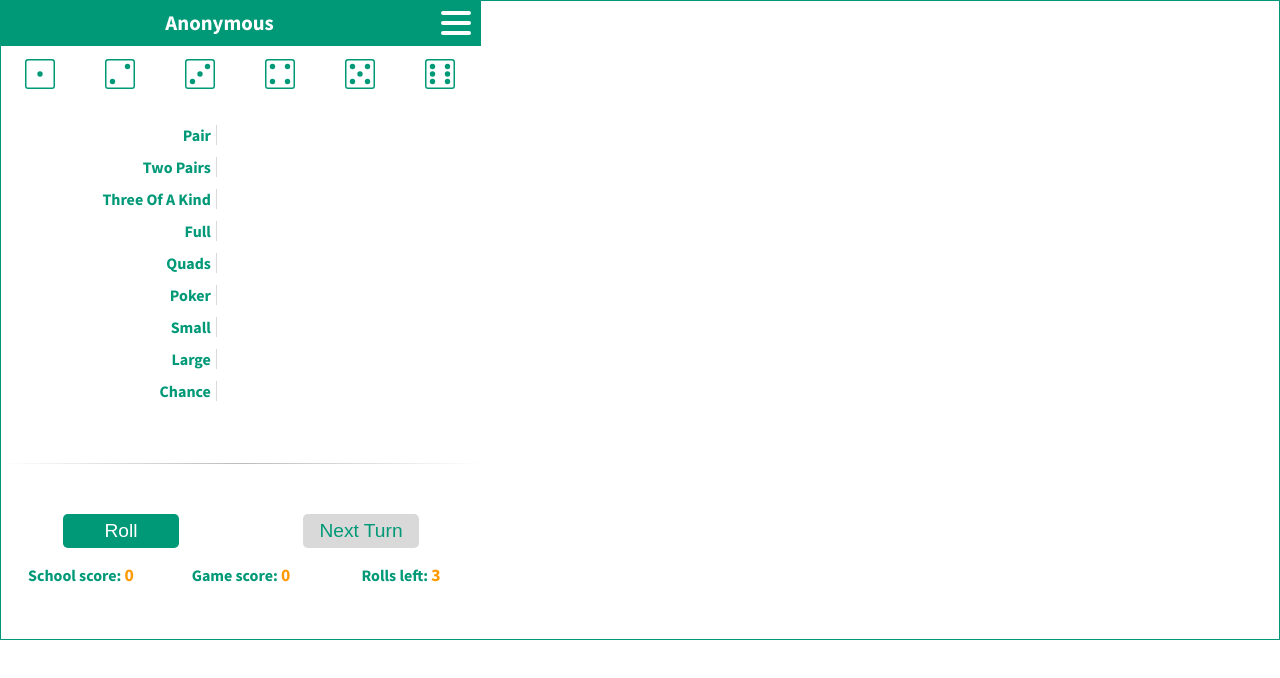
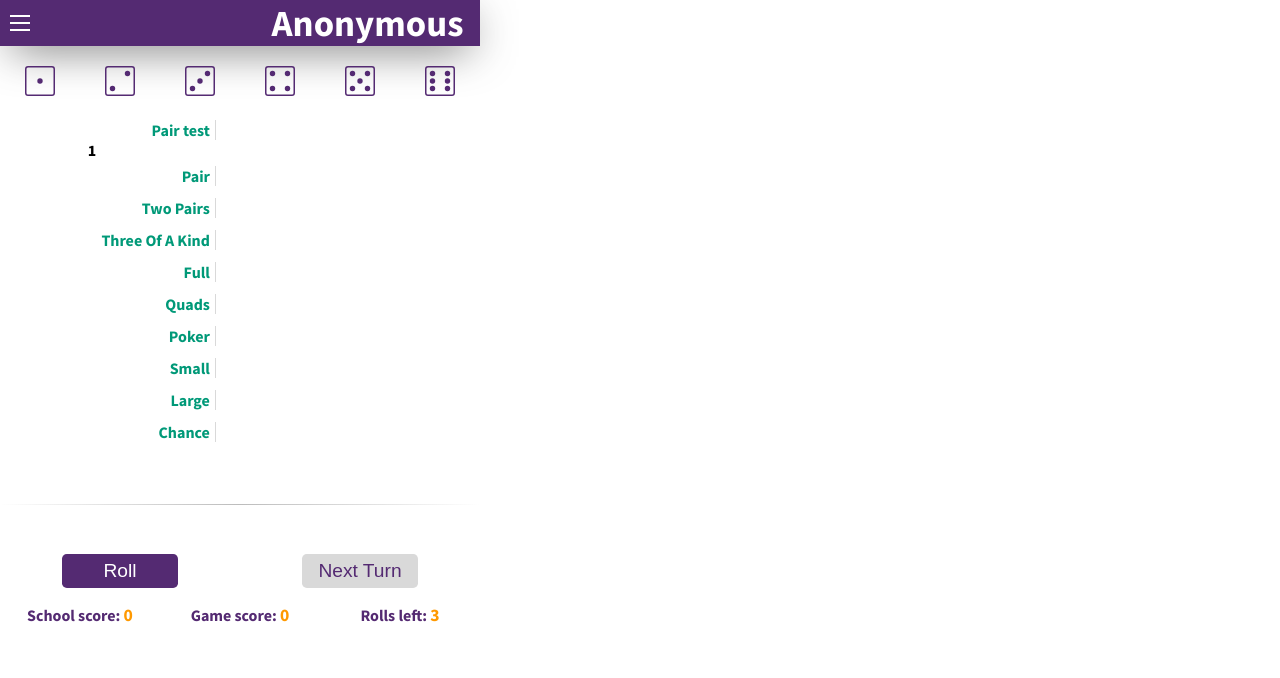
Before and after one commit to GavrilenkoGeorgi/Sharlushka, a Vue app in the folder client/: page /#/game in a window 1280 px wide. Shown: the top 678 px of the page. Built offline with nearby package versions, Linux system fonts and the light colour scheme; a web font is replaced by a local one.

Commit message:
Css color variables

```diff
--- a/client/src/App.vue
+++ b/client/src/App.vue
@@ -23,8 +23,17 @@ export default {
 
 <style lang="scss">
 @import url('https://fonts.googleapis.com/css?family=Source+Sans+Pro:700');
+@import "./assets/scss/index.scss";
 @import "./assets/scss/vars/hamburgers-settings";
 @import "../node_modules/hamburgers/_sass/hamburgers/hamburgers.scss";
+
+$color-green: hsl(167, 100%, 30%);
+$color-orange: hsl(36, 100%, 50%);
+$color-gray: hsl(0, 0%, 85%);
+$color-lightGray: hsl(0, 0%, 95%);
+$color-darkGray: hsl(0, 0%, 50%);
+$color-white: hsl(0, 0%, 100%);
+
 * {
   margin: 0;
   padding: 0;
@@ -43,8 +52,8 @@ body {
   // align-content: flex-end;
   // align-items: flex-end;
   // text-align: center;
-  border: 0.063em solid hsl(167, 100%, 30%);
+  // border: 0.063em solid hsl(167, 100%, 30%);
   // width: 360px;
-  height: 40em; //640 px
+  height: 100vh; //640 px
 }
 </style>
--- a/client/src/assets/scss/index.scss
+++ b/client/src/assets/scss/index.scss
@@ -1,4 +1,4 @@
 /**
  * Import Dependency
  */
- @import './globals/index.scss';
+ @import './vars/index.scss';
--- /dev/null
+++ b/client/src/assets/scss/vars/colors.scss
@@ -0,0 +1,34 @@
+// SASS style sheet */
+// Palette color codes */
+// Palette URL: http://paletton.com/#uid=14D0u0klzlldULShMtrpqd4ta4W */
+
+// Feel free to copy&paste color codes to your application */
+
+
+// As hex codes */
+
+$color-primary-0: #542A72;	// Main Primary color */
+$color-primary-1: #B380D7;
+$color-primary-2: #7B4B9D;
+$color-primary-3: #301246;
+$color-primary-4: #11041A;
+
+$color-very-red: #AA3838;
+$color-orange: hsl(36, 100%, 50%);
+$color-pale-primary: rgba(242, 225, 255, .5);
+$color-black-transparent: rgba(0, 0, 0, .5);
+$color-primary-transparent: rgba( 48, 18, 70, .9);
+
+
+// As RGBa codes */
+/*
+$rgba-primary-0: rgba( 84, 42,114,1);
+$rgba-primary-1: rgba(179,128,215,1);
+$rgba-primary-2: rgba(123, 75,157,1);
+$rgba-primary-3: rgba( 48, 18, 70,1);
+$rgba-primary-4: rgba( 17,  4, 26,1);
+*/
+
+
+// Generated by Paletton.com Â© 2002-2014 */
+// http://paletton.com */
--- a/client/src/assets/scss/vars/index.scss
+++ b/client/src/assets/scss/vars/index.scss
@@ -0,0 +1,2 @@
+@import './colors.scss';
+@import './hamburgers-settings.scss';
--- a/client/src/components/Game.vue
+++ b/client/src/components/Game.vue
@@ -80,6 +80,15 @@
 
     <div class="gameTable">
     <div class="game" v-on:click="recordResult">
+
+      <div class="gameCombination">
+        <p id="pair" class="label" v-on:click="addResultOnScreen">Pair test</p>
+        <p class="blinkingResult">1{{ $store.state.scoreArray[6].value }}</p>
+        <!--p class="result blink">{{ $store.state.scoreArray[6].value }}</p>
+        <p class="result saved">{{ $store.state.scoreArray[6].displayValues[0] }}</p>
+        <p class="result saved">{{ $store.state.scoreArray[6].displayValues[1] }}</p>
+        <p class="result saved">{{ $store.state.scoreArray[6].displayValues[2] }}</p-->
+      </div>
 
       <div class="combination">
         <p id="pair" class="label">Pair</p>
@@ -579,7 +588,7 @@ export default {
         } else {
           console.log(`Click harder! Combination ID is ${combinationId}.`)
         }
-        if (store.state.gameTurns === 33 && store.state.turnCompleted) {
+        if (store.state.gameTurns === 34 && store.state.turnCompleted) {
           // alert(`Game over, your score is ${store.state.schoolScoreTotal + store.state.gameTotal}`)
           store.state.nextTurnButtonDisabled = true
           store.state.testMenu = true
@@ -591,7 +600,10 @@ export default {
         const children = [...parent.children]
         return children.filter(child => child.classList.contains('blink'))
       } */
-    }// end of record result method
+    }, // end of record result method
+    addResultOnScreen () {
+      console.log(`Adding result`)
+    }
   }, // end of methods
   data () {
     return {
@@ -606,20 +618,21 @@ document.addEventListener('DOMContentLoaded', function (event) {
 
 <!-- Add "scoped" attribute to limit CSS to this component only -->
 <style lang="scss" scoped>
+@import "../assets/scss/index.scss";
 $color-green: hsl(167, 100%, 30%);
 $color-orange: hsl(36, 100%, 50%);
 $color-gray: hsl(0, 0%, 85%);
 $color-lightGray: hsl(0, 0%, 95%);
 $color-darkGray: hsl(0, 0%, 50%);
 $color-white: hsl(0, 0%, 100%);
-.content {
-  display: flex;
-  flex-direction: column;
-  border: 1px solid salmon;
+// .content {
+  // display: flex;
+  // flex-direction: column;
+  // border: 1px solid salmon;
   // align-items: center;
    //align-self: flex-start;
   // justify-content: space-around;
-}
+//}
 .school {
   display: flex;
   flex-direction: row;
@@ -641,6 +654,10 @@ $color-white: hsl(0, 0%, 100%);
 }
 .school > .combination {
   width: 2em;
+  display: flex;
+  flex-direction: column;
+  align-items: center;
+  justify-content: center;
   // border: 1px solid black;
 }
 .game > .combination {
@@ -654,7 +671,7 @@ $color-white: hsl(0, 0%, 100%);
   margin: 0em;
 }
 .diceIcon {
-  color: $color-green;
+  color: $color-primary-0;
 }
 .diceIcon:hover, .label:hover {
   color: $color-orange;
@@ -674,6 +691,7 @@ $color-white: hsl(0, 0%, 100%);
   padding: 0em;
   color: $color-darkGray;
   font-size: 1.2em;
+  text-align: center;
 }
 .result {
   padding: 0em .3em 0em .3em;
@@ -689,7 +707,7 @@ $color-white: hsl(0, 0%, 100%);
   background-color: $color-lightGray;
 }
 .currentPlayerName {
-  color: $color-green;
+  color: $color-primary-0;
 }
 .diceBox, .resultBox {
   display: flex;
@@ -718,7 +736,7 @@ $color-white: hsl(0, 0%, 100%);
   margin-bottom: .5em;
 }
 .gameButton, .menuButton {
-  background: $color-green;
+  background: $color-primary-0;
   border: none;
   // cursor: pointer;
   border-radius: .25em;
@@ -731,11 +749,11 @@ $color-white: hsl(0, 0%, 100%);
   margin: 0em .3em 0em .3em;
 }
 .gameButton:hover, .menuButton:hover {
-  box-shadow: 0px 0px 6px $color-green;
+  box-shadow: 0px 0px 6px $color-primary-0;
 }
 .disabledButton {
   background: $color-gray;
-  color: $color-green;
+  color: $color-primary-0;
   cursor: auto;
 }
 .disabledButton:hover {
@@ -755,7 +773,7 @@ $color-white: hsl(0, 0%, 100%);
   flex-wrap: wrap;
   flex-direction: row;
   justify-content: space-around;
-  color: $color-green;
+  color: $color-primary-0;
 }
 .infoItem {
   // border: 1px solid black;
@@ -778,19 +796,19 @@ $color-white: hsl(0, 0%, 100%);
   fill: $color-orange;
 }
 .resultBox svg:hover > .diceSvg {
-  stroke: $color-green;
+  stroke: $color-primary-0;
 }
 .resultBox svg:hover > .diceCircle {
-  fill: $color-green;
+  fill: $color-primary-0;
 }
 .diceSvg {
   fill: none;
-  stroke: $color-green;
+  stroke: $color-primary-0;
   stroke-width: 10px;
   fill-rule: evenodd;
 }
 .diceCircle {
-  fill: $color-green;
+  fill: $color-primary-0;
 }
 svg:hover > .diceSvg{
   stroke: $color-orange;
@@ -809,11 +827,11 @@ svg:hover > .diceCircle{
   // height: 602px;
   height: 8em;
   background-color: $color-white;
-  border: 1px solid $color-green;
-  box-shadow: 0px 0px 12px $color-green;
+  border: 1px solid $color-primary-0;
+  box-shadow: 0px 0px 12px $color-primary-0;
 }
 .finalScore {
-  color: $color-green;
+  color: $color-primary-0;
   font-size: 1.4em;
 }
 .faded {
--- a/client/src/components/Navigation.vue
+++ b/client/src/components/Navigation.vue
@@ -1,10 +1,32 @@
 <template>
-<div class="navigation"><div class="userName">{{ msg }}</div>
-<button class="hamburger hamburger--collapse" type="button" v-on:click="openMenu">
-    <span class="hamburger-box">
-      <span class="hamburger-inner"></span>
-    </span>
-    </button>
+<div id="navigation">
+  <div class="toolbar">
+    <div class="hamButton">
+      <button class="hamburger hamburger--collapse" type="button" v-on:click="openMenu">
+        <span class="hamburger-box">
+          <span class="hamburger-inner"></span>
+        </span>
+      </button>
+    </div>
+    <div class="userName">{{ msg }}</div>
+  </div>
+  <div id="sidenav">
+    <div class="blur"></div>
+    <h3 class="menuItem" v-on:click="openMenuItem">Rules</h3>
+    <p class="menuItemText">Lorem ipsum dolor sit amet, consectetur adipiscing elit. Aliquam posuere ornare accumsan.
+    Proin tristique purus quis imperdiet pulvinar. Interdum et malesuada fames ac ante ipsum primis in faucibus.
+    Nulla facilisi. Nulla facilisi. Aliquam non mi eget mauris sagittis tincidunt. Mauris aliquam nulla a massa
+    vulputate, ac faucibus dui tincidunt. Sed ornare euismod pretium. Mauris vel consectetur lacus. Duis tristique,
+    quam sit amet ultrices luctus, eros risus pharetra ante, facilisis dapibus lorem dui at nulla. Aliquam orci dolor,
+    lacinia sit amet tristique sed, sodales eget libero. Fusce scelerisque nisi elit.</p>
+    <h3 class="menuItem" v-on:click="openMenuItem">Settings</h3>
+    <p class="menuItemText">Lorem ipsum dolor sit amet, consectetur adipiscing elit. Aliquam posuere ornare accumsan.
+    Proin tristique purus quis imperdiet pulvinar. Interdum et malesuada fames ac ante ipsum primis in faucibus.
+    Nulla facilisi. Nulla facilisi. Aliquam non mi eget mauris sagittis tincidunt. Mauris aliquam nulla a massa
+    vulputate, ac faucibus dui tincidunt. Sed ornare euismod pretium. Mauris vel consectetur lacus. Duis tristique,
+    quam sit amet ultrices luctus, eros risus pharetra ante, facilisis dapibus lorem dui at nulla. Aliquam orci dolor,
+    lacinia sit amet tristique sed, sodales eget libero. Fusce scelerisque nisi elit.</p>
+  </div>
 </div>
 </template>
 
@@ -18,7 +40,22 @@ export default {
   },
   methods: {
     openMenu (event) {
-      event.currentTarget.classList.toggle('is-active')
+      let check = event.currentTarget.classList.toggle('is-active')
+      if (check) {
+        document.getElementById('sidenav').style.width = '100%'
+      } else {
+        document.getElementById('sidenav').style.width = '0'
+      }
+    },
+    openMenuItem (event) {
+      // console.log(`Opening menu item`)
+      // console.log(event.target.nextElementSibling.style.maxHeight)
+      if (event.target.nextElementSibling.style.maxHeight === '20em') {
+        event.target.nextElementSibling.style.maxHeight = '0em'
+      } else {
+        event.target.nextElementSibling.style.maxHeight = '20em'
+      }
+      // console.log(event.target.nextElementSibling.style.maxHeight)
     }
   }
 }
@@ -26,28 +63,96 @@ export default {
 
 <!-- Add "scoped" attribute to limit CSS to this component only -->
 <style lang="scss" scoped>
+@import "../assets/scss/index.scss";
+
 $color-green: hsl(167, 100%, 30%);
 
-.navigation {
+$color-gray: hsl(0, 0%, 85%);
+$color-lightGray: hsl(0, 0%, 95%);
+$color-darkGray: hsl(0, 0%, 50%);
+$color-white: hsl(0, 0%, 100%);
+
+#navigation {
+  // justify-content: space-between;
+  background-color: $color-primary-0;
+  box-shadow: 0px 10px 45px -11px rgba(0,0,0,0.75);
+  color: white;
+  // width: 100%;
+  // height: 2.8em;
+  // text-align: center;
+  // display: flex;
+  // flex-direction: row;
+}
+
+.toolbar {
   display: flex;
-  align-items: center;
-  justify-content: space-between;
-  background-color: $color-green;
-  color: white;
-  width: 100%;
-  height: 2.8em;
-  text-align: center;
-  // padding: 0em .4em 0em .4em;
+  // align-items: center;
+  // align-items: stretch;
+  // justify-content: space-around;
+  // align-content: center;
+  // justify-content: center;
+}
+.hamButton {
+  // border: 1px solid lime;
+  display: flex;
+  align-content: center;
 }
 .userName {
   width: 100%;
-  font-size: 1.3em;
+  font-size: 2.3em;
+  align-self: flex-end;
+  // border: 1px solid lime;
+  text-align: right;
+  padding-right: .45em;
 }
 .settings-icon {
   height: 1.2em;
 }
 button {
-  margin: 0em .6em 0em .2em;
+  margin: 0em .6em 0em .6em;
   padding: .2em 0em 0em 0em;
 }
+#sidenav {
+    height: 100vh;
+    width: 0%;
+    position: fixed;
+    z-index: 1;
+    top: 2.9em;
+    left: 0;
+    opacity: 1;
+    // background-color: $color-pale-primary;
+    overflow-x: hidden; /* Disable horizontal scroll */
+    // box-shadow: inset 0px 10px 45px -11px rgba(0,0,0,0.75);
+    // padding-top: 60px;
+    transition: 0.5s;
+    color: white;
+    display: flex;
+    flex-direction: column;
+    align-items: center;
+}
+.blur {
+  position: absolute;
+  background-color: $color-primary-transparent;
+  width: 100%;
+  height: inherit;
+  z-index: -1;
+}
+
+.menuItem {
+  margin-top: 1em;
+}
+
+.menuItem:hover {
+  color: $color-orange;
+  cursor: pointer;
+}
+.menuItemText {
+  font-size: .8em;
+  // padding: 1em 2em 1em 2em;
+  text-align: left;
+  // display: block;
+  transition: 1s;
+  overflow: hidden;
+  max-height: 0em;
+}
 </style>
--- a/client/src/store/store.js
+++ b/client/src/store/store.js
@@ -10,7 +10,7 @@ const state = {
   // caclculatedScore: 0,
   /* schoolTurns: 1, // counter for number of turns to complete school */
   schoolCompleted: false, // check if school is completed
-  gameTurns: 32, // game turns counter
+  gameTurns: 1, // game turns counter
   rollCount: 3, // roll counter for the current turn
   gameCheck: false,
   gameLocked: true, // unlock after completing school
```
Also changed, not shown: client/src/assets/scss/mixins/index.scss (+6 -6 lines), client/src/assets/scss/vars/hamburgers-settings.scss (+5 -6 lines).
